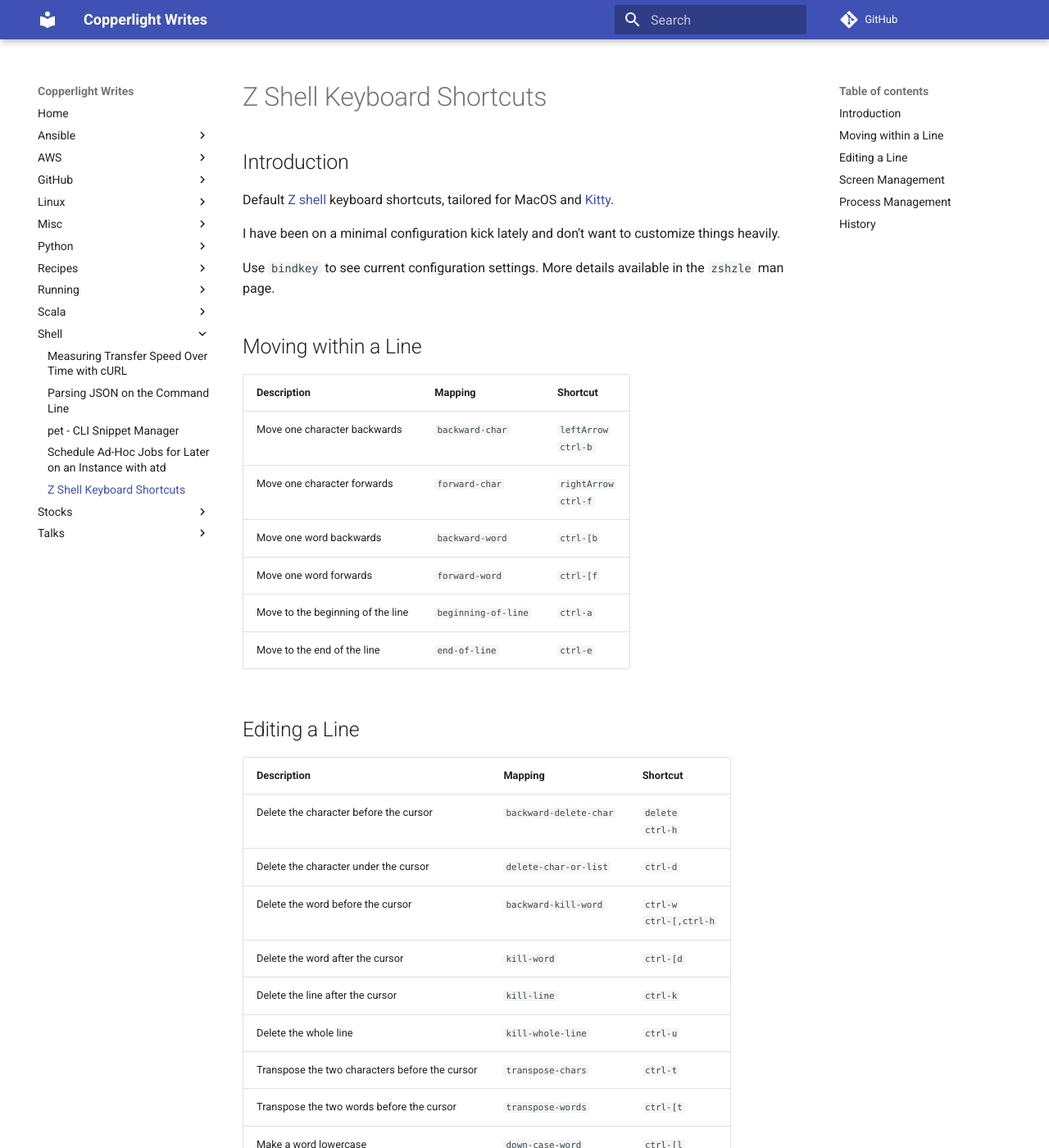
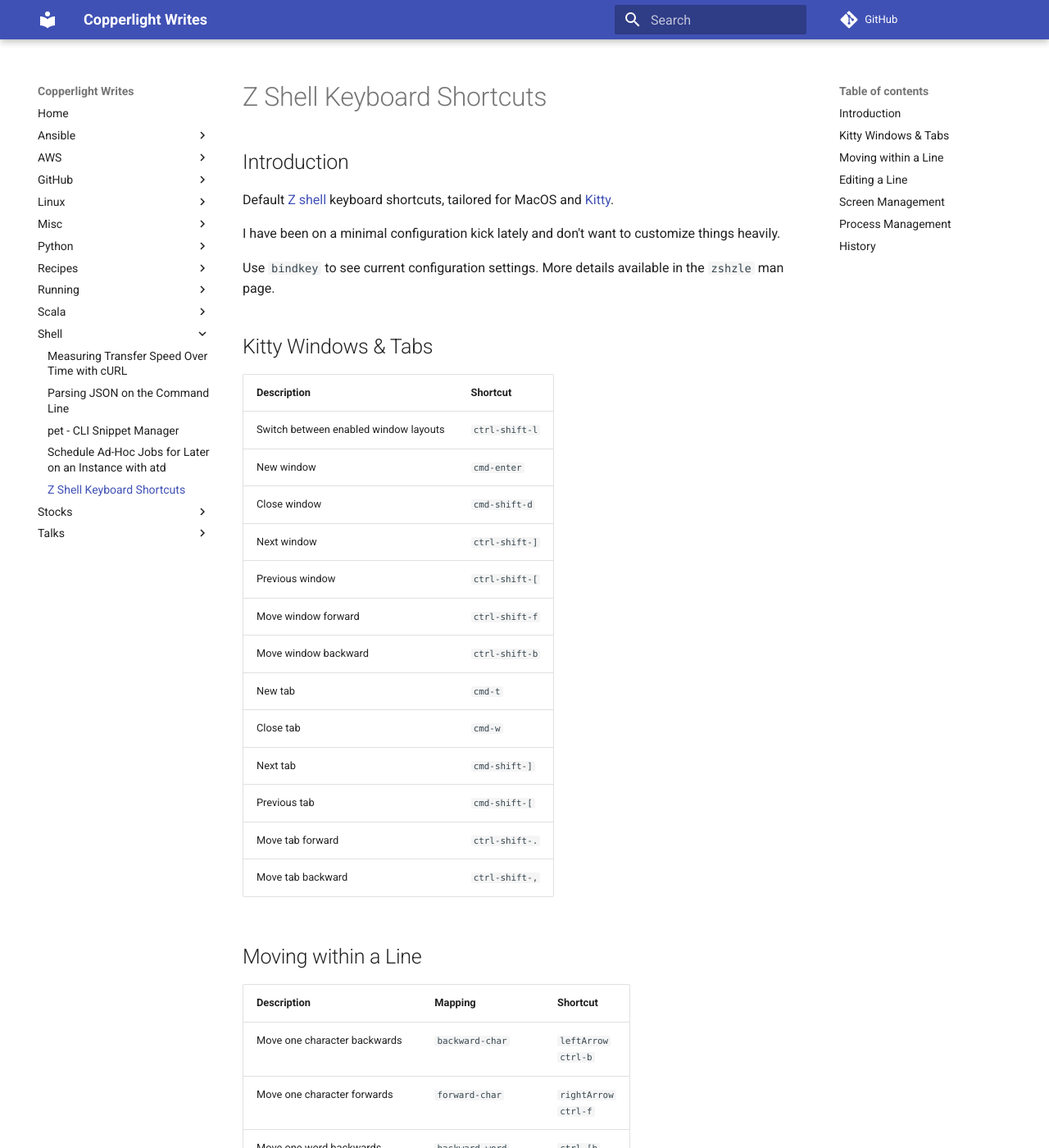
Before and after one commit to copperlight/copperlight.github.io, an MkDocs documentation site: the page built from docs/shell/zsh-keyboard-shortcuts.md, in a window 1280 px wide and 1400 px high. Shown: the whole window at 82% size. Built offline with MkDocs 1.6.1 and Material for MkDocs 9.7.7, drawn with Linux system fonts in a browser that asks for light colours; comment, search, counter and statistics services are not loaded.

Commit message:
add kitty shortcuts

```diff
--- a/docs/shell/zsh-keyboard-shortcuts.md
+++ b/docs/shell/zsh-keyboard-shortcuts.md
@@ -10,6 +10,24 @@ page.
 
 [Z shell]: http://zsh.sourceforge.net/
 [Kitty]: https://sw.kovidgoyal.net/kitty/#
+
+## Kitty Windows & Tabs
+
+| Description | Shortcut |
+|-------------|----------|
+| Switch between enabled window layouts | `ctrl-shift-l` |
+| New window | `cmd-enter` |
+| Close window | `cmd-shift-d` |
+| Next window | `ctrl-shift-]` |
+| Previous window | `ctrl-shift-[` |
+| Move window forward | `ctrl-shift-f` |
+| Move window backward | `ctrl-shift-b` |
+| New tab | `cmd-t` |
+| Close tab | `cmd-w` |
+| Next tab | `cmd-shift-]` |
+| Previous tab | `cmd-shift-[` |
+| Move tab forward | `ctrl-shift-.` |
+| Move tab backward | `ctrl-shift-,` |
 
 ## Moving within a Line
 
```
